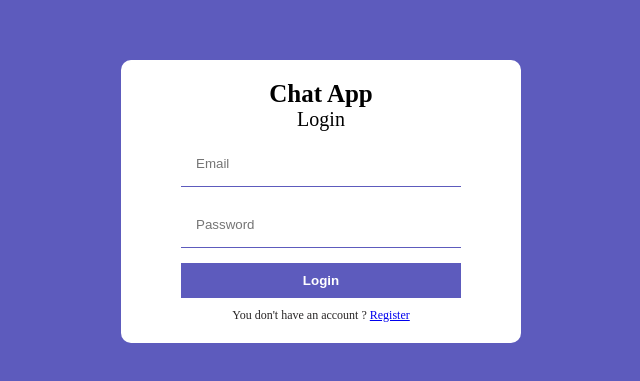
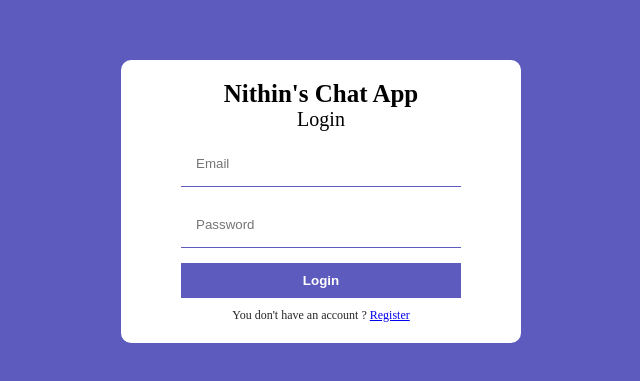
Before and after one commit to nithinpk01/chatApp, a React (Create React App) app: page /login in a window 1280 px wide. Shown: the part 199-580 px from the top of the page, without its empty margins (319-959 px from the left). Built offline with nearby package versions, Linux system fonts and the light colour scheme; no server answers.

Commit message:
name change

```diff
--- a/src/components/Login.jsx
+++ b/src/components/Login.jsx
@@ -22,7 +22,7 @@ export const Login = () => {
     return (
         <div className='form-container'>
             <div className='formWrapper'>
-                <span className='logo'>Chat App</span>
+                <span className='logo'>Nithin's Chat App</span>
                 <span className='title'>Login</span>
                 <form onSubmit={signIn}>
                     <input type="text" name="email" id="" placeholder='Email' />
```
